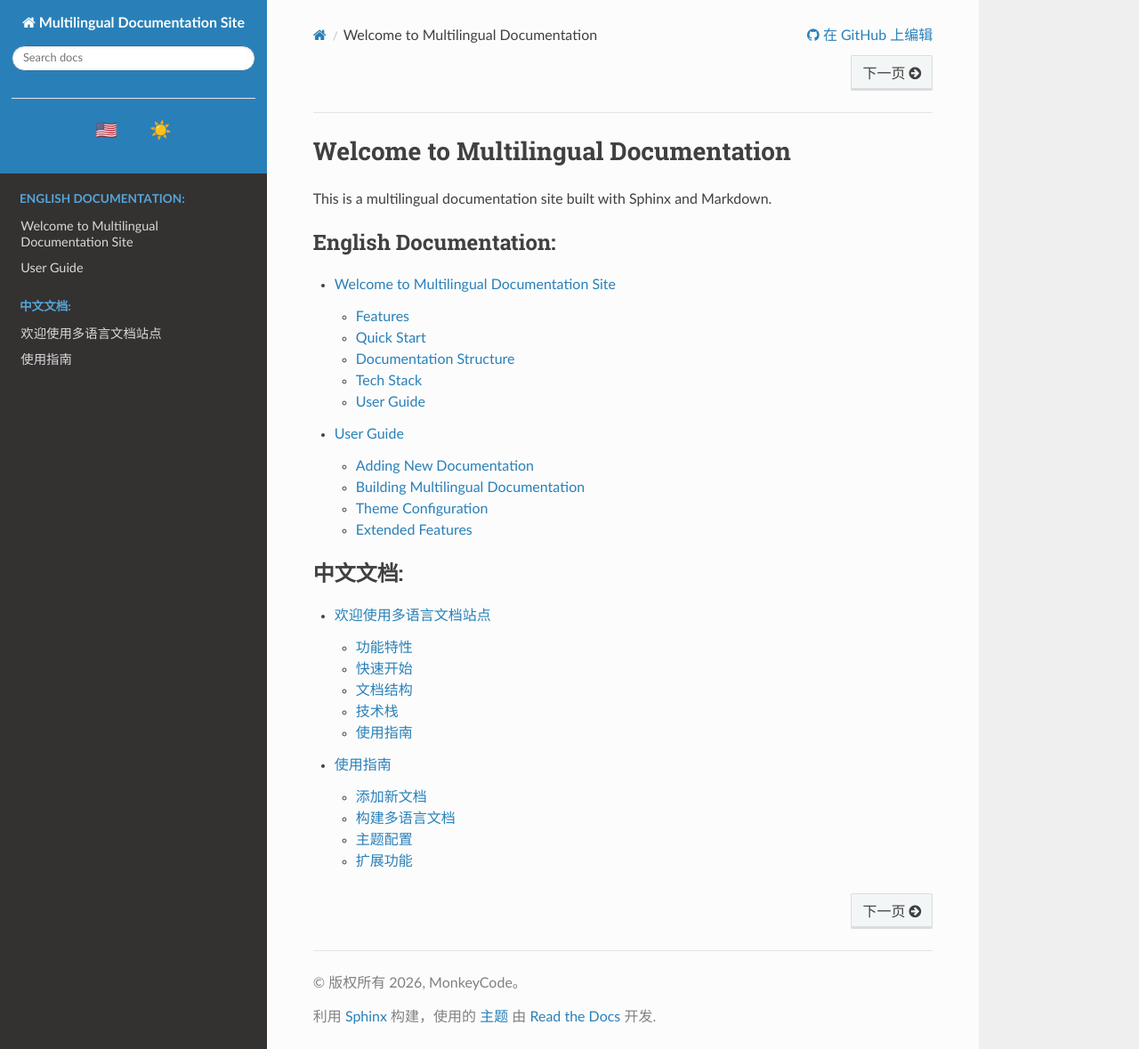
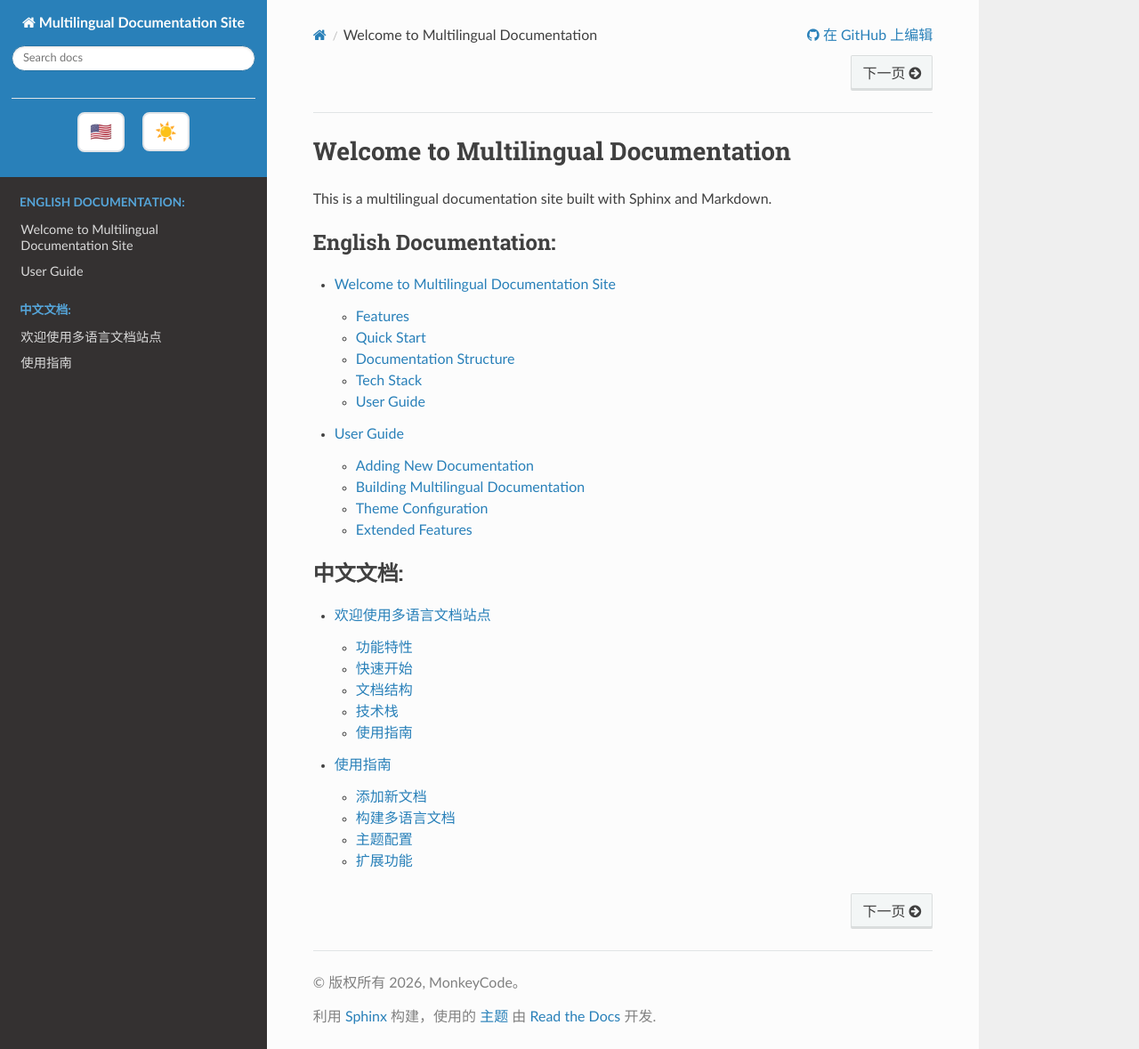
Before and after one commit to yhjedward3021454052-star/api, a Sphinx documentation site: the page built from docs/source/index.rst, in a window 1280 px wide and 1179 px high. Shown: the whole window at 89% size. Built offline with Sphinx 7.4.7 and the Read the Docs theme 3.1.0, drawn with Linux system fonts in a browser that asks for light colours.

Commit message:
style: redesign switchers with click-based dropdown and bordered icons Co-authored-by: monkeycode-ai <monkeycode-ai@chaitin.com>

```diff
--- a/docs/source/_templates/layout.html
+++ b/docs/source/_templates/layout.html
@@ -18,44 +18,57 @@
 .switcher-icon {
     font-size: 20px;
     cursor: pointer;
-    padding: 8px;
-    border-radius: 5px;
+    padding: 8px 12px;
+    border: 2px solid #e1e4e8;
+    border-radius: 8px;
     transition: all 0.2s ease;
-    display: flex;
+    display: inline-flex;
     align-items: center;
     justify-content: center;
+    background: white;
 }
 
 .switcher-icon:hover {
+    border-color: #007aff;
+    background: rgba(0, 122, 255, 0.05);
+}
+
+.switcher-icon.active {
+    border-color: #007aff;
     background: rgba(0, 122, 255, 0.1);
 }
 
 .language-dropdown {
     display: none;
     position: absolute;
-    bottom: calc(100% + 5px);
+    bottom: calc(100% + 8px);
     left: 50%;
     transform: translateX(-50%);
     background: white;
-    border: 1px solid #e1e4e8;
-    border-radius: 5px;
+    border: 2px solid #e1e4e8;
+    border-radius: 8px;
     box-shadow: 0 4px 12px rgba(0,0,0,0.15);
-    min-width: 140px;
+    min-width: 150px;
     z-index: 9999;
     overflow: visible;
 }
 
-.switcher-item:hover .language-dropdown {
+.language-dropdown.show {
     display: block !important;
 }
 
 .language-dropdown a {
     display: block;
-    padding: 10px 15px;
+    padding: 12px 16px;
     color: #2c3e50;
     text-decoration: none;
     transition: background 0.2s ease;
     font-size: 14px;
+    border-bottom: 1px solid #f0f0f0;
+}
+
+.language-dropdown a:last-child {
+    border-bottom: none;
 }
 
 .language-dropdown a:hover {
@@ -64,17 +77,18 @@
 }
 
 #theme-toggle {
-    background: none;
-    border: none;
+    background: white;
+    border: 2px solid #e1e4e8;
     cursor: pointer;
-    padding: 8px;
-    border-radius: 5px;
+    padding: 8px 12px;
+    border-radius: 8px;
     transition: all 0.2s ease;
     font-size: 20px;
 }
 
 #theme-toggle:hover {
-    background: rgba(0, 122, 255, 0.1);
+    border-color: #007aff;
+    background: rgba(0, 122, 255, 0.05);
 }
 </style>
 
@@ -112,6 +126,29 @@
     setTheme(currentTheme === 'light' ? 'dark' : 'light');
 }
 
+function toggleLanguageDropdown() {
+    const dropdown = document.querySelector('.language-dropdown');
+    const icon = document.querySelector('.switcher-icon');
+
+    if (dropdown.classList.contains('show')) {
+        dropdown.classList.remove('show');
+        icon.classList.remove('active');
+    } else {
+        dropdown.classList.add('show');
+        icon.classList.add('active');
+    }
+}
+
+document.addEventListener('click', function(event) {
+    const dropdown = document.querySelector('.language-dropdown');
+    const icon = document.querySelector('.switcher-icon');
+
+    if (!dropdown.contains(event.target) && !icon.contains(event.target)) {
+        dropdown.classList.remove('show');
+        icon.classList.remove('active');
+    }
+});
+
 window.addEventListener('DOMContentLoaded', function() {
     const savedTheme = localStorage.getItem('theme') || 'light';
     setTheme(savedTheme);
--- a/docs/source/_templates/searchbox.html
+++ b/docs/source/_templates/searchbox.html
@@ -6,12 +6,12 @@
 
 <div id="switcher-container">
     <div class="switcher-item">
-        <div class="switcher-icon" title="Language">
+        <div class="switcher-icon" onclick="toggleLanguageDropdown()" title="Language">
             <span id="lang-icon">🇨🇳</span>
-            <div class="language-dropdown">
-                <a href="../en/index.html">🇺🇸 English</a>
-                <a href="../zh_CN/index.html">🇨🇳 中文</a>
-            </div>
+        </div>
+        <div class="language-dropdown">
+            <a href="../en/index.html">🇺🇸 English</a>
+            <a href="../zh_CN/index.html">🇨🇳 中文</a>
         </div>
     </div>
 
```
Also changed, not shown: 7 other files.
